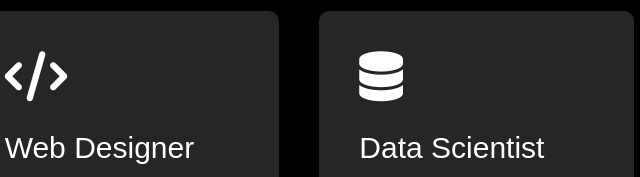
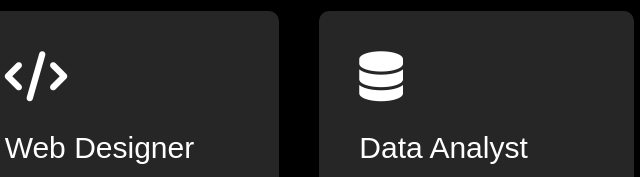
Before and after one commit to MP1723/Portfolio---MP, a plain HTML site: page index.html in a window 1280 px wide. Shown: the part 1440-1617 px from the top of the page, 518-1158 px from the left. Drawn offline with Linux system fonts and the light colour scheme.

Commit message:
Update index.html

```diff
--- a/index.html
+++ b/index.html
@@ -98,7 +98,7 @@
             </div>
             <div>
                 <i class="fa-solid fa-database"></i>
-                <h2>Data Scientist</h2>
+                <h2>Data Analyst</h2>
                 <p>Formulating queries in SQL, developing database designs, data mining and segmentation techniques.
                 Monitoring the operation and processes of the data ingestion process.</p>
             </div>
```
